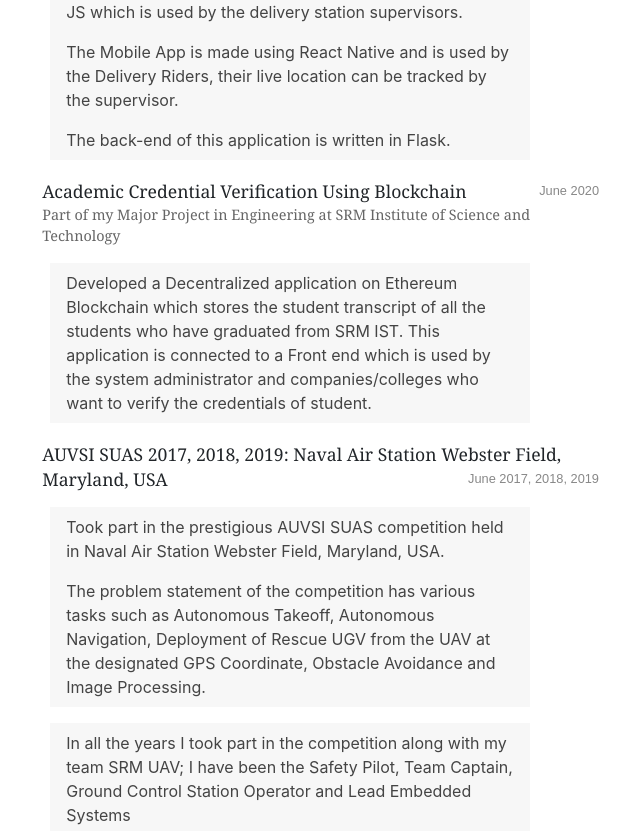
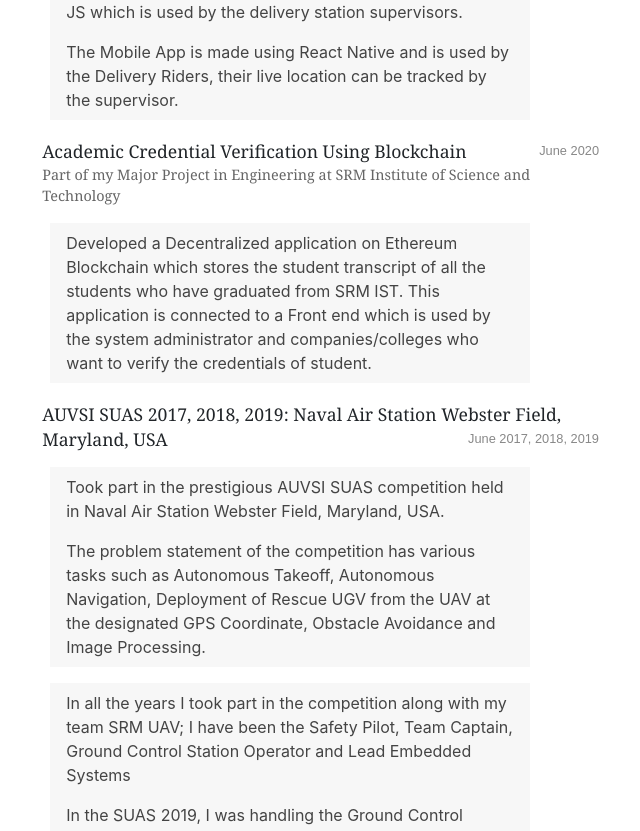
Before and after one commit to anantshukla/anantshukla.com, a React (Create React App) app: page / in a window 1280 px wide. Shown: the part 4141-4972 px from the top of the page, without its empty margins (409-1049 px from the left). Built offline with nearby package versions, Linux system fonts and the light colour scheme; no server answers.

Commit message:
15 Aug '20

```diff
--- a/src/Projects.js
+++ b/src/Projects.js
@@ -36,9 +36,6 @@
             </p>
             <p>
               The Mobile App is made using React Native and is used by the Delivery Riders, their live location can be tracked by the supervisor.
-            </p>
-            <p>
-              The back-end of this application is written in Flask.
             </p>
           </div>
         </div>
```
